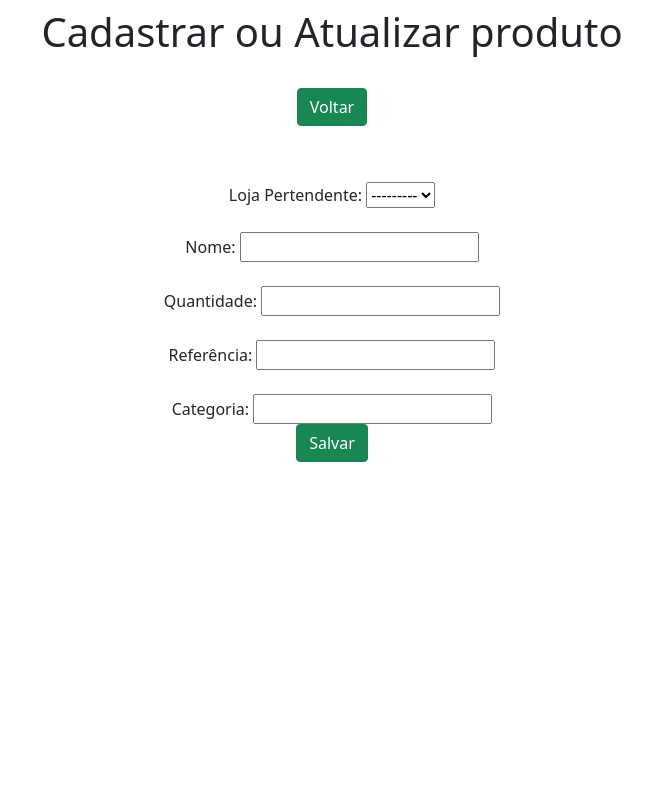
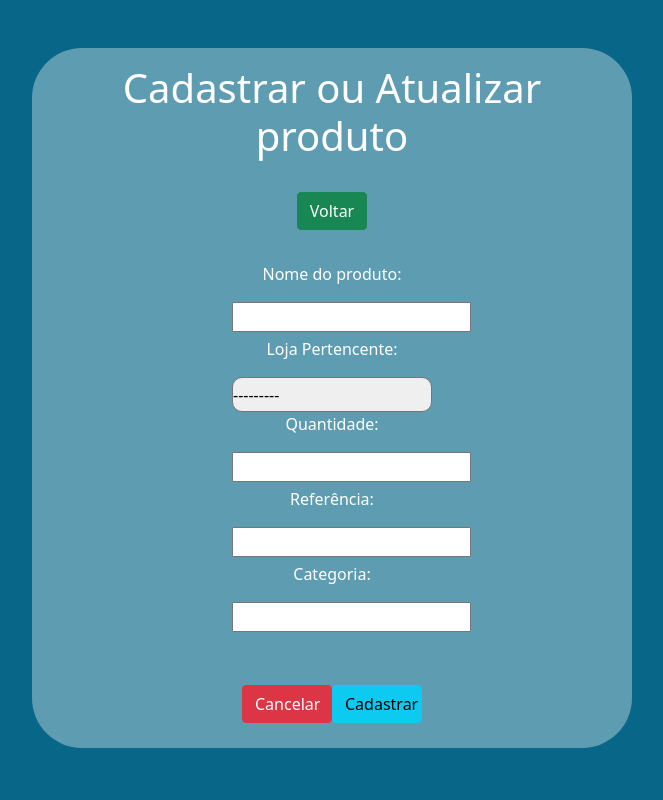
Before and after one commit to sammarabn/Projeto-LuizaCode, a Django app: template app/templates/formProducts.html in a window 1280 px wide. Shown: the whole page, without its empty margins (308-971 px from the left). Run offline with Django 3.2, Linux system fonts and the light colour scheme; the template is opened without the code that fills it: values that come from a table or form of the project are taken from there, others are empty.

Commit message:
Estilização página principal e página de cadastro dos produtos

```diff
--- a/app/models.py
+++ b/app/models.py
@@ -6,9 +6,15 @@ class Loja(models.Model):
     nome = models.CharField(max_length=30, blank=False)
     dataFundacao = models.DateField(blank=False)
 
+    def __str__(self):
+        return self.cnpj + " - " + self.nome
+
 class Produto(models.Model):
     lojaPertencente = models.ForeignKey(Loja, on_delete=models.CASCADE, blank=False)
     nome = models.CharField(max_length=100, blank=False)
     quantidade = models.IntegerField()
     ref = models.CharField(max_length=100, blank=False)
     categoria = models.CharField(max_length=100, blank=False)
+
+    def __str__(self):
+        return self.lojaPertencente + " - " + self.nome + " - " + self.quantidade + " - " + self.ref + " - " + self.categoria
--- /dev/null
+++ b/app/static/CSS/style.css
@@ -0,0 +1,50 @@
+.body-products {
+    background-color: #086788;
+    background-attachment: fixed;/*fixo*/
+    background-size: cover;
+    background-repeat: repeat;
+    background-position: right bottom;
+    margin: 0px 0px;
+    display: flex;
+    min-height: 100vh;
+    flex-direction: column;
+}
+
+.body-index {
+    background-color: #8F85F2;
+    background-attachment: fixed;/*fixo*/
+    background-size: cover;
+    background-repeat: repeat;
+    background-position: right bottom;
+    margin: 0px 0px;
+    display: flex;
+    min-height: 100vh;
+    flex-direction: column;
+}
+.bg {
+    background-color: #418B88;
+}
+
+.bg-box {
+    background: hsla(0,0%,100%,.35);
+    border-radius:50px;
+    width: 600px;
+    height: 700px;
+
+}
+
+.lb{
+    width: 90px !important;
+}
+select {
+    appearance: none;
+    border-radius:10px;
+    width: 200px;
+    height: 35px;
+ }
+label{
+    appearance: none;
+    border-radius:10px;
+    width: 200px;
+    height: 35px;
+ }
--- a/app/templates/formProducts.html
+++ b/app/templates/formProducts.html
@@ -1,20 +1,68 @@
+{% load static %}
 <!DOCTYPE html>
 <html lang="pt-br">
+
 <head>
   <meta charset="UTF-8">
   <title>Cadastrar Produto</title>
-        <link href="https://cdn.jsdelivr.net/npm/bootstrap@5.1.1/dist/css/bootstrap.min.css" rel="stylesheet" integrity="sha384-F3w7mX95PdgyTmZZMECAngseQB83DfGTowi0iMjiWaeVhAn4FJkqJByhZMI3AhiU" crossorigin="anonymous">
+  <link href="https://cdn.jsdelivr.net/npm/bootstrap@5.1.1/dist/css/bootstrap.min.css" rel="stylesheet"
+    integrity="sha384-F3w7mX95PdgyTmZZMECAngseQB83DfGTowi0iMjiWaeVhAn4FJkqJByhZMI3AhiU" crossorigin="anonymous">
+  <link rel="stylesheet" href="{% static 'CSS/style.css' %}">
 </head>
-    <body>
-        <div class="col-8 m-auto pt-2 pb-2 text-center">
-            <h1>Cadastrar ou Atualizar produto</h1>
-        </div>
+
+<body class="body-products">
+  <div class="row d-flex justify-content-center align-self-center text-white">
+    <div class="col-md-4"></div>
+    <div class="col-md-4 bg-box mt-5 mb-5 pb-5">
+      <h1 class="text-center mb-3 mt-3 pd-entrar">Cadastrar ou Atualizar produto</h1>
 
       <div class="col-8 m-auto pt-3 pb-2 text-center">
         <a href="" class="btn btn-success">Voltar</a>
       </div>
 
       <div class="col-8 m-auto pt-4 pb-2 text-center">
+        <form name="form" id="form"
+          action="{% if dbp %}/updateProducts/{{ dbp.id }}/{% else %}/createProducts/{% endif %}" method="post">
+          {% csrf_token %}
+
+
+          <div class="form-group pd-laterais">
+            <p>Nome do produto: </p>
+            <label type="text" for="formProducts.nome" > {{ formProducts.nome }} </label>
+          </div>
+
+          <div class="form-group pd-laterais">
+            <p>Loja Pertencente:</p>
+            <label type="text" class="label" for="formProducts.lojaPertencente">{{ formProducts.lojaPertencente }}</label>
+
+          </div>
+
+          <div class="form-group pd-laterais">
+            <p>Quantidade:</p>
+            <label type="number" min="0" max="10000" step="01" for="formProducts.quantidade">{{ formProducts.quantidade }}</label>
+          </div>
+
+          <div class="form-group pd-laterais">
+            <p>Referência:</p>
+            <label for="formProducts.ref">{{ formProducts.ref }}</label>
+          </div>
+
+            <div class="form-group pd-laterais">
+              <p>Categoria:</p>
+              <label type="text" for="formProducts.categoria">{{ formProducts.categoria }}</label>
+            </div>
+
+              <div class="d-flex justify-content-center mt-5 mb-2">
+                <button type="submit" class="btn btn-danger mr-4 lb text-center"
+                  routerLink="/edit-categoria">Cancelar</button>
+                <button type="submit" class="btn btn-info lb " (click)='cadastrarProduto()'>Cadastrar</button>
+              </div>
+
+            </div>
+            <div class="col-md-4"></div>
+
+
+            <!--<div class="col-8 m-auto pt-4 pb-2 text-center">
             <form name="form" id="form" action="{% if dbp %}/updateProducts/{{ dbp.id }}/{% else %}/createProducts/{% endif %}" method="post">
                 {% csrf_token %}
                 <div class="form-group mt-4">Loja Pertendente: {{ formProducts.lojaPertencente }}</div>
@@ -24,6 +72,10 @@
                 <div class="form-group mt-4">Categoria: {{ formProducts.categoria }}</div>
                 <input type="submit" class="btn btn-success" value="Salvar">
             </form>
+          </div>-->
+
+          </div>
       </div>
 </body>
+
 </html>
```
Also changed, not shown: app/templates/form.html (+11 -3 lines), app/templates/index.html (+13 -6 lines). Lines whose indentation alone changed are shown as unchanged.
